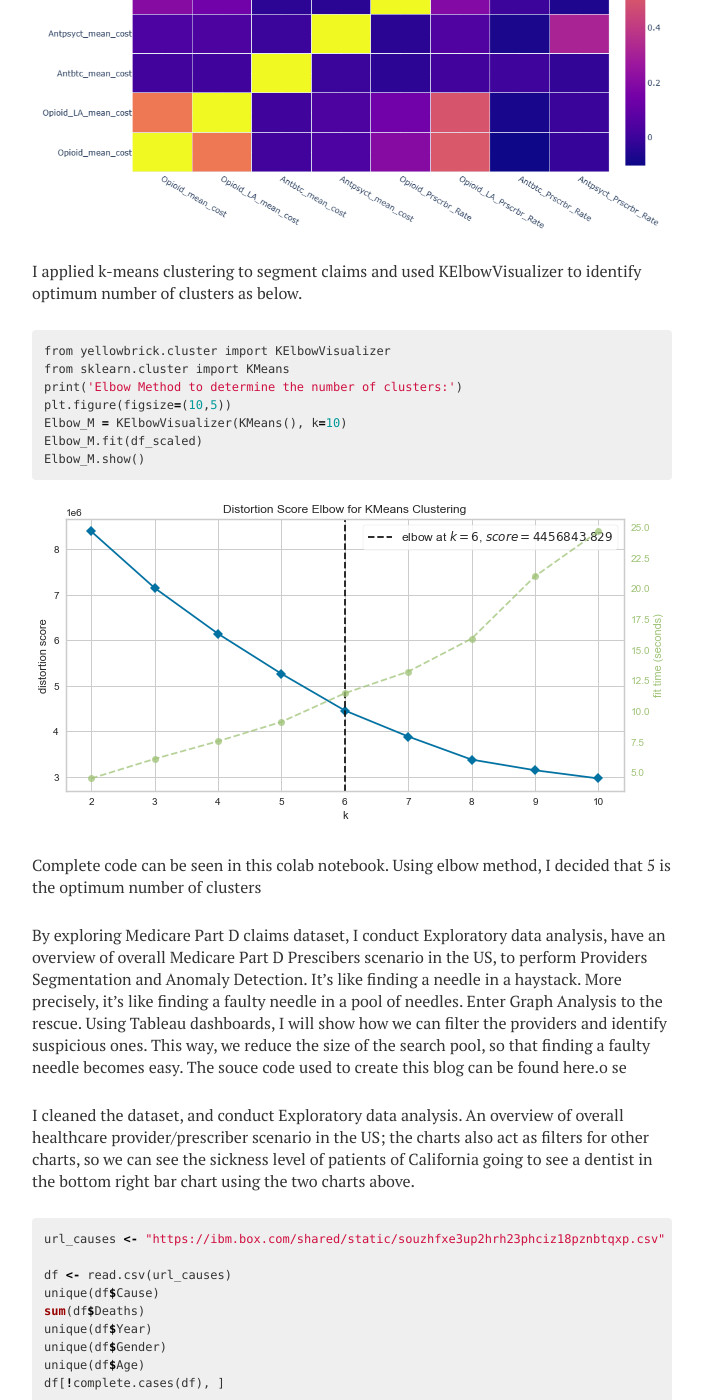
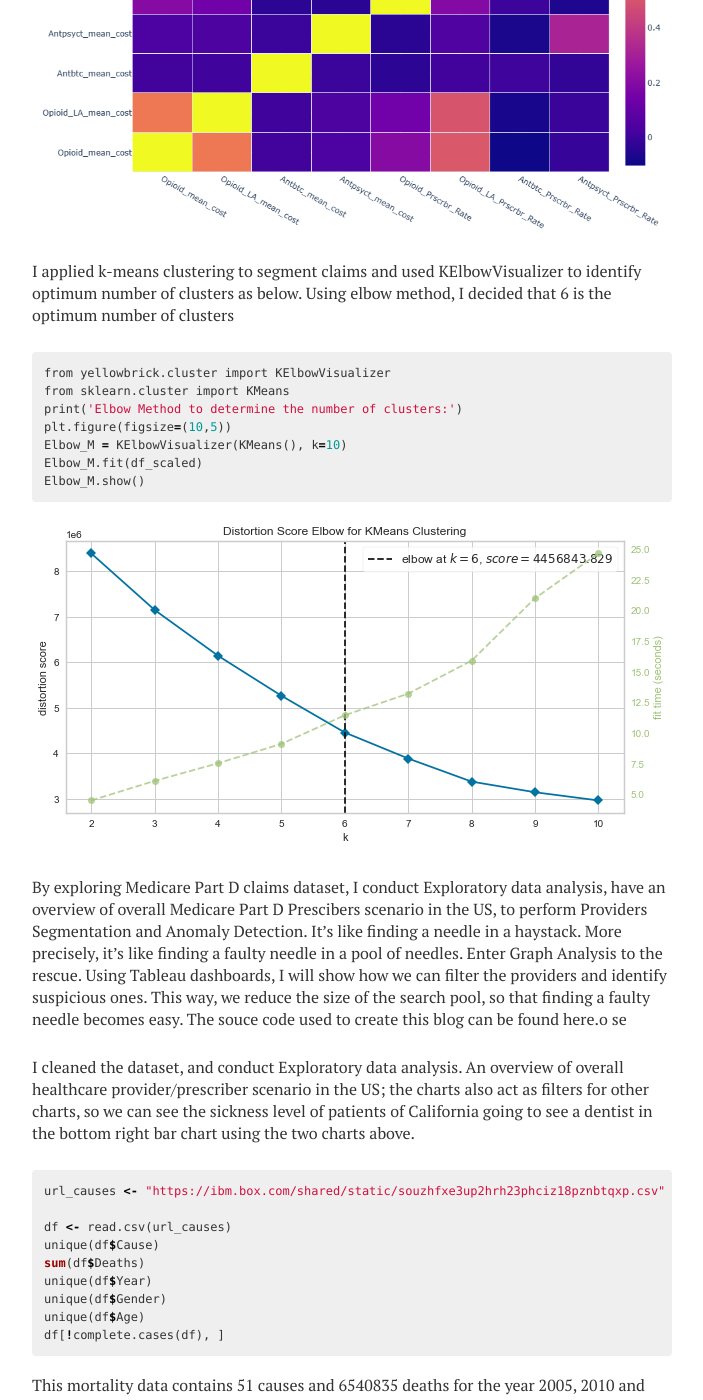
Before and after one commit to Janzhuj/janzhuj.github.io, a Jekyll site: the page built from _posts/2023-08-23-Medicare-Part-D-Claims-Segmentation-and-Anomaly-Detection.md, in a window 1280 px wide and 1400 px high, scrolled down 3603 px. Shown: the whole window, without its empty margins (288-991 px from the left). Built offline with Jekyll 4.4.1, drawn with Linux system fonts in a browser that asks for light colours; nearby versions of some CDN libraries; library files that are not in the unit come from our copies; comment, search, counter and statistics services are not loaded.

Commit message:
Update 2023-08-23-Medicare-Part-D-Claims-Segmentation-and-Anomaly-Detection.md

```diff
--- a/_posts/2023-08-23-Medicare-Part-D-Claims-Segmentation-and-Anomaly-Detection.md
+++ b/_posts/2023-08-23-Medicare-Part-D-Claims-Segmentation-and-Anomaly-Detection.md
@@ -35,7 +35,7 @@ Wow, some features had high positive correlation. After some study, I decide to
 
 ![8](/figs/2023-08-23-Medicare-Part-D-Claims-Segmentation-and-Anomaly-Detection/8.png)
 
-I applied k-means clustering to segment claims and used KElbowVisualizer to identify optimum number of clusters as below.
+I applied k-means clustering to segment claims and used KElbowVisualizer to identify optimum number of clusters as below. Using elbow method, I decided that 6 is the optimum number of clusters
 
 {% highlight r %}
 from yellowbrick.cluster import KElbowVisualizer
@@ -49,7 +49,7 @@ Elbow_M.show()
 
 ![9](/figs/2023-08-23-Medicare-Part-D-Claims-Segmentation-and-Anomaly-Detection/9.png)
 
-Complete code can be seen in this colab notebook. Using elbow method, I decided that 5 is the optimum number of clusters
+
 
 
 
```
